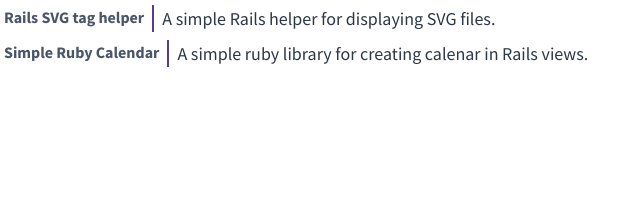
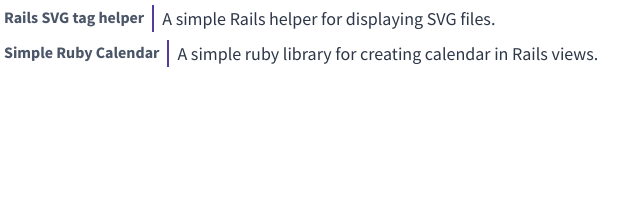
Before and after one commit to jamespotz/jamespotz.github.io, a Gatsby site: page /projects in a window 1280 px wide. Shown: the part 199-407 px from the top of the page, 20-660 px from the left. Built offline with nearby package versions, Linux system fonts and the light colour scheme; Gatsby itself is replaced by a stand-in of ours.

Commit message:
fix typo

```diff
--- a/src/pages/projects.js
+++ b/src/pages/projects.js
@@ -114,7 +114,7 @@
               />
             </a>
             <span className="text-lg font-default text-gray-800 lg:ml-2 lg:border-l-2 lg:pl-2 lg:border-purple-800">
-              A simple ruby library for creating calenar in Rails views.
+              A simple ruby library for creating calendar in Rails views.
             </span>
           </li>
         </animated.ul>
```
